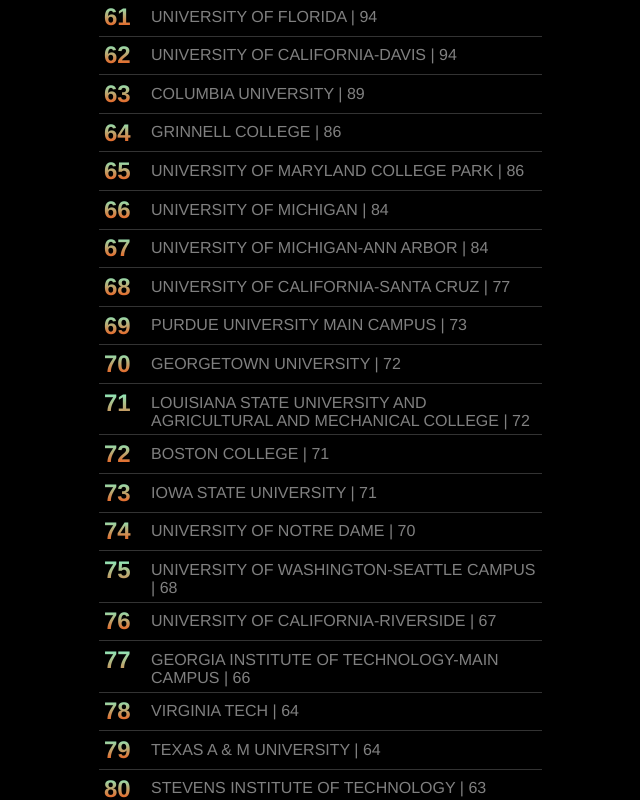
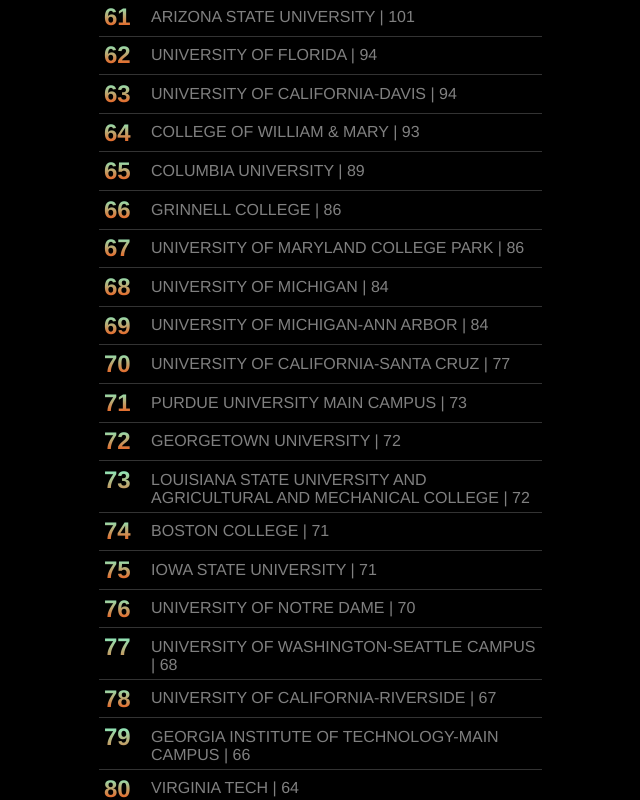
Before and after one commit to Sjviray814/college-scraper-website, a React (Create React App) app: page / in a window 1280 px wide. Shown: the part 2562-3362 px from the top of the page, without its empty margins (312-952 px from the left). Built offline with nearby package versions, Linux system fonts and the light colour scheme.

Commit message:
fixed college names

```diff
--- a/src/Searchbar/colleges.js
+++ b/src/Searchbar/colleges.js
@@ -36,6 +36,7 @@ const colleges = [{ 'STANFORD UNIVERSITY': 300 },
 { 'UNIVERSITY OF MASSACHUSETTS AMHERST': 148 },
 { 'RICE UNIVERSITY': 147 },
 { 'LEHIGH UNIVERSITY': 145 },
+{ 'TEXAS A&M UNIVERSITY': 143 },
 { 'YALE UNIVERSITY': 143 },
 { 'WILLIAMS COLLEGE': 137 },
 { 'AMHERST COLLEGE': 136 },
@@ -60,6 +61,7 @@ const colleges = [{ 'STANFORD UNIVERSITY': 300 },
 { 'ARIZONA STATE UNIVERSITY': 101 },
 { 'UNIVERSITY OF FLORIDA': 94 },
 { 'UNIVERSITY OF CALIFORNIA-DAVIS': 94 },
+{ 'COLLEGE OF WILLIAM & MARY': 93 },
 { 'COLUMBIA UNIVERSITY': 89 },
 { 'GRINNELL COLLEGE': 86 },
 { 'UNIVERSITY OF MARYLAND COLLEGE PARK': 86 },
@@ -78,7 +80,6 @@ const colleges = [{ 'STANFORD UNIVERSITY': 300 },
 { 'UNIVERSITY OF CALIFORNIA-RIVERSIDE': 67 },
 { 'GEORGIA INSTITUTE OF TECHNOLOGY-MAIN CAMPUS': 66 },
 { 'VIRGINIA TECH': 64 },
-{ 'TEXAS A & M UNIVERSITY': 64 },
 { 'STEVENS INSTITUTE OF TECHNOLOGY': 63 },
 { 'RUTGERS UNIVERSITY–NEW BRUNSWICK': 62 },
 { 'SAN JOSE STATE UNIVERSITY': 62 },
@@ -102,10 +103,7 @@ const colleges = [{ 'STANFORD UNIVERSITY': 300 },
 { 'ROCHESTER INSTITUTE OF TECHNOLOGY': 51 },
 { 'UNIVERSITY OF COLORADO AT BOULDER': 51 },
 { 'UNIVERSITY OF CONNECTICUT': 50 },
-{ 'TEXAS A&M UNIVERSITY': 49 },
 { 'LAGUARDIA COMMUNITY COLLEGE': 49 },
-{ 'COLLEGE OF WILLIAM & MARY': 47 },
-{ 'WILLIAM & MARY': 46 },
 { 'GEORGIA STATE UNIVERSITY': 46 },
 { 'COLLIN COUNTY COMMUNITY COLLEGE DISTRICT': 45 },
 { 'FLORIDA INSTITUTE OF TECHNOLOGY': 44 },
@@ -126,7 +124,6 @@ const colleges = [{ 'STANFORD UNIVERSITY': 300 },
 { 'BRIGHAM YOUNG UNIVERSITY-PROVO': 33 },
 { 'SOUTHERN METHODIST UNIVERSITY': 32 },
 { 'CONNECTICUT COLLEGE': 31 },
-{ 'TEXAS A&M UNIVERSITY-COLLEGE STATION': 30 },
 { 'SMITH COLLEGE': 29 },
 { 'UNIVERSITY OF DELAWARE': 29 },
 { 'UNIVERSITY OF IOWA': 29 },
```
